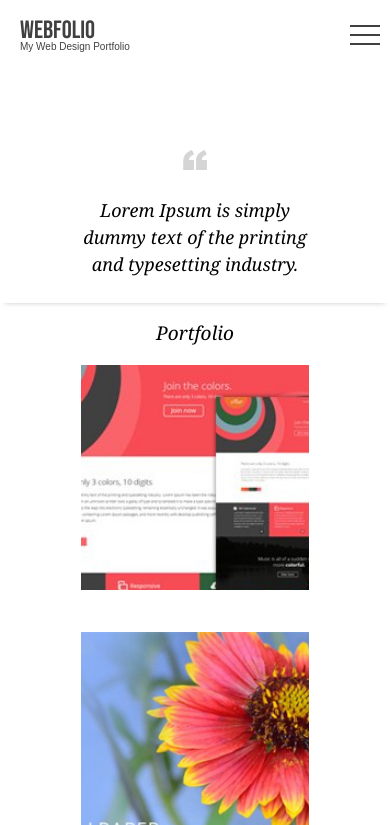
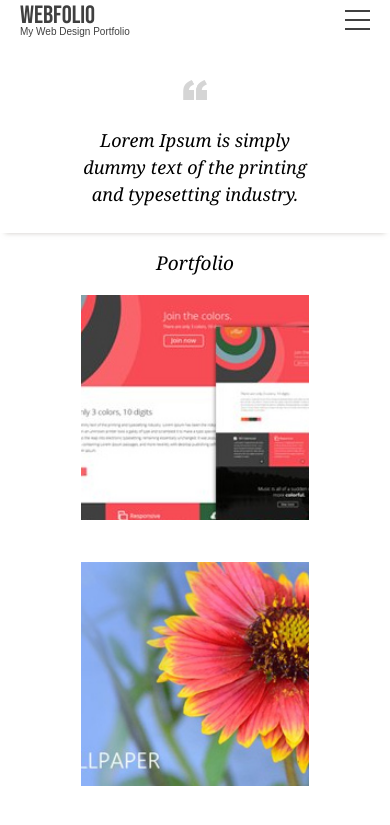
Before and after one commit to StefaniyaRabi/WEBFOLIO, a plain HTML site: page index.html in a window 390 px wide. Shown: the top 825 px of the page. Drawn offline with nearby package versions, Linux system fonts and the light colour scheme.

Commit message:
fix: menu

```diff
--- a/css/style.css
+++ b/css/style.css
@@ -435,7 +435,7 @@ footer{
     }
     .logo__title{
         font-size: 25px;
-        padding-top: 15px;
+        padding-top: 0;
 
     }
     .logo__text{
@@ -444,7 +444,7 @@ footer{
         /* max-width:100px; */
     }
     .header__main-menu{
-        height: 50px;
+        height: 40px;
     }
     .header::before{
         z-index: 4;
@@ -459,7 +459,7 @@ footer{
         position: relative;
         width: 30px;
         height: 20px;
-        margin: 25px 10px 0 0;
+        margin: 10px 20px 0 0;
         position: relative;
         z-index: 4;
     }
@@ -509,7 +509,7 @@ footer{
         transition: all 0.3s ease 0s;
         padding: 10px 17.5px 0;
         background-color:rgb(255, 255, 255);
-        padding: 70px 0 0 0;
+        padding: 40px 0 0 0;
         display: flex;
         flex-direction: column;
         align-items: center;
@@ -601,9 +601,13 @@ footer{
 }
 
 @media (max-width: 576px) {
+    .logo{
+        width: 100%;
+        height: 100%;
+    }
     .logo__title{
         font-size: 25px;
-        padding-top: 15px;
+        padding-top: 0;
     }
     .logo__text{
         font-size: 10px;
@@ -622,8 +626,14 @@ footer{
     .intro__title_img{
         background: none;
         height: 170px;
+        padding-top:60px;
     }
-
+    /* .intro__title_img{
+        background: url('../img/bg.png')  0 0/100% 100% no-repeat;
+        max-width: 1280px;
+        max-height: 230px;
+        padding-top: 130px;
+    } */
     .intro__text{
         font-size: 18px;
         line-height: 1.5;
```
